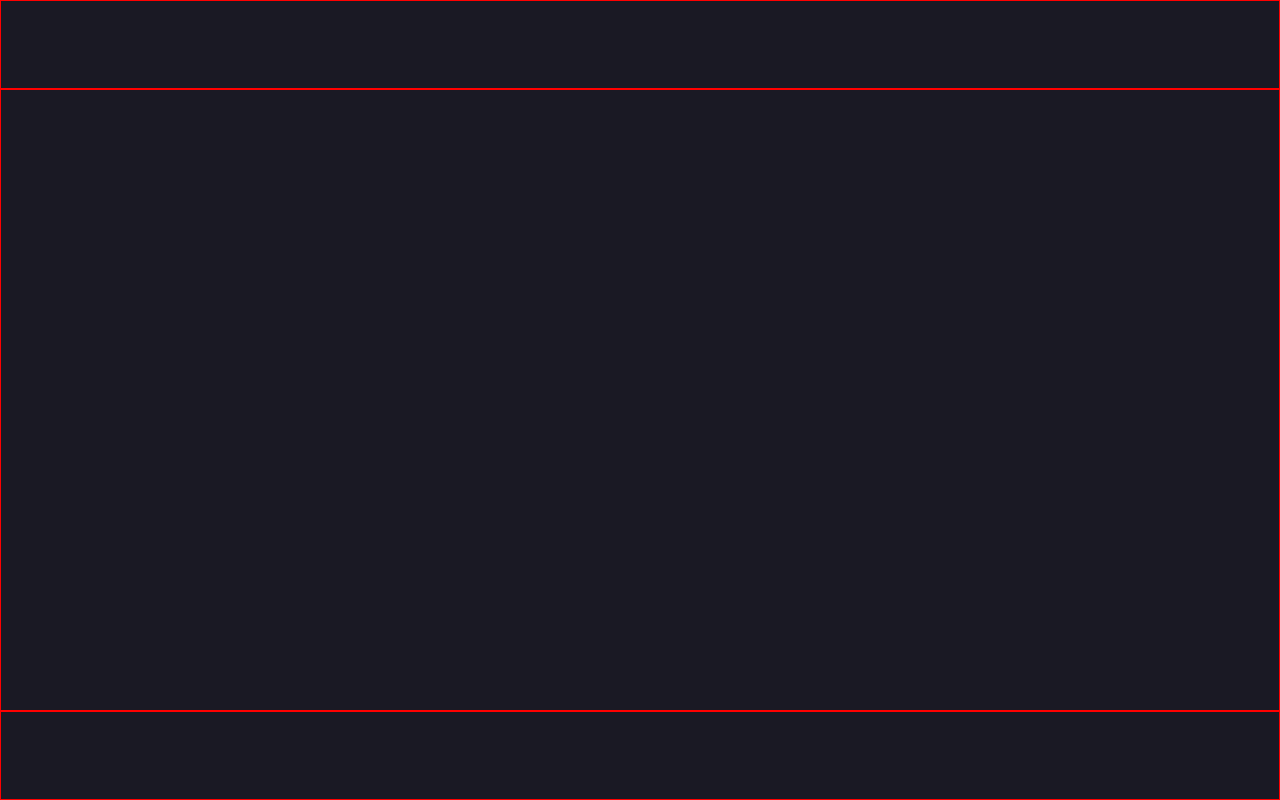
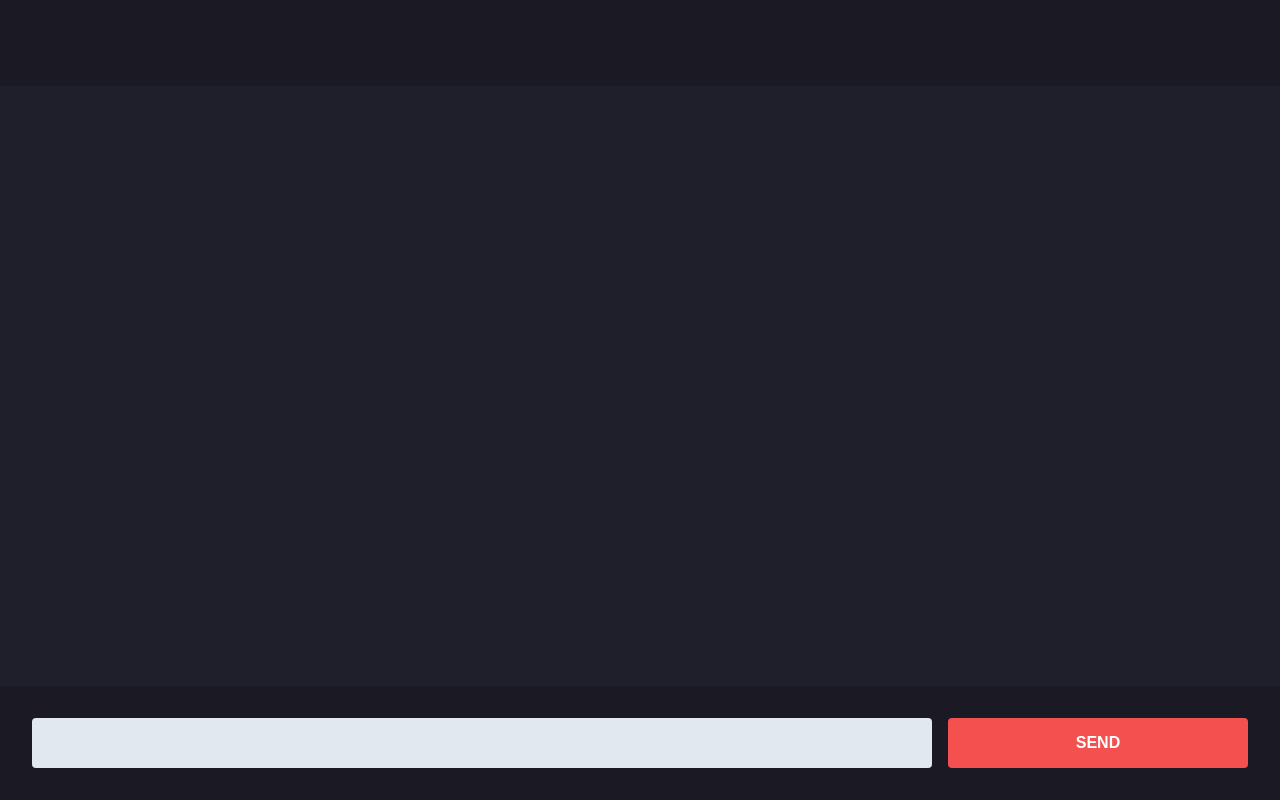
Before and after one commit to Ut-Devs/open-chat, a Vue app: page /chat in a window 1280 px wide. Built offline with nearby package versions, Linux system fonts and the light colour scheme.

Commit message:
feat: create base desing and add new css styles

```diff
--- a/src/Views/Private/Chat/Chat.scss
+++ b/src/Views/Private/Chat/Chat.scss
@@ -3,7 +3,40 @@
     grid-template-rows: 1fr 7fr 1fr;
     width: 100vw;
     height: 100vh;
-    & > *{
-        border: 0.1rem solid #f00;
+    &__body{
+        background-color: var(--background-primary-dark);
+        filter: brightness(1.2);
+    }
+    &__send-message{
+        display: grid;
+        grid-template-columns: 3fr 1fr;
+        padding: var(--spacing-lg);
+        column-gap: var(--spacing-sm);
+        &__input{
+            background-color: var(--background-primary-light);
+            border: none;
+            border-radius: 0.4rem;
+            padding: var(--spacing-sm) var(--spacing-md);
+            font-size: 1.6rem;
+            color: var(--text-color-primary);
+            &::placeholder{
+                color: var(--text-color-primary);
+            }
+        }
+        &__button{
+        background-color: var(--color-primary);
+        color: var(--text-color-primary);
+        border: none;
+        border-radius: 0.4rem;
+        padding: var(--spacing-sm) var(--spacing-md);
+        font-size: 1.6rem;
+        font-weight: bold;
+        text-transform: uppercase;
+        cursor: pointer;
+        transition: all 0.2s ease-in-out;
+        &:hover{
+            background-color: var(--color-secondary);
+        }
     }
 }
+}
--- a/src/Views/Private/Chat/Chat.vue
+++ b/src/Views/Private/Chat/Chat.vue
@@ -1,13 +1,10 @@
 <template>
   <div class="chat">
-    <nav class="chat__header">
-
-    </nav>
-    <section class="chat__body">
-
-    </section>
+    <nav class="chat__header"></nav>
+    <section class="chat__body"></section>
     <div class="chat__send-message">
-
+      <input type="text" class="chat__send-message__input" />
+      <button class="chat__send-message__button">Send</button>
     </div>
   </div>
 </template>
--- a/src/assets/css/globals.scss
+++ b/src/assets/css/globals.scss
@@ -3,6 +3,27 @@
 
 :root{
     --background-primary-dark: #1A1924;
+
+    --color-primary: #F55050;
+    --color-secondary: #44CF6B;
+
+    --background-primary-light: #e2e8f0;
+
+
+    --text-color-primary: #fff;
+
+    --spacing-xxxs: 0.2rem;
+    --spacing-xxs: 0.4rem;
+    --spacing-xs: 0.8rem;
+    --spacing-sm: 1.6rem;
+    --spacing-md: 2.4rem;
+    --spacing-lg: 3.2rem;
+    --spacing-xl: 4rem;
+    --spacing-xxl: 4.8rem;
+    --spacing-xxxl: 5.6rem;
+    --spacing-giant: 6.4rem;
+    --spacing-xgiant: 7.2rem;
+    --spacing-xxgiant: 8rem;
 }
 body{
     background-color: var(--background-primary-dark);
```
